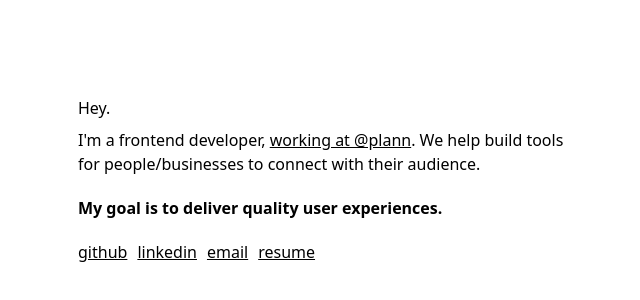
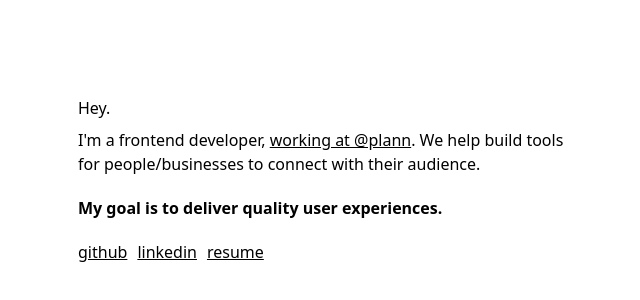
Before and after one commit to cain/cain, a Next.js app: page / in a window 1280 px wide. Shown: the part 66-366 px from the top of the page, without its empty margins (312-952 px from the left). Built offline with nearby package versions, Linux system fonts and the light colour scheme.

Commit message:
Update index.js

```diff
--- a/pages/index.js
+++ b/pages/index.js
@@ -25,7 +25,6 @@ export default function Home() {
         <div className={styles.contact}>
           <a href="https://github.com/cain" target="_blank">github</a>
           <a href="https://www.linkedin.com/in/cainhall/" target="_blank">linkedin</a>
-          <a href="mailto:me@cainhall.com.au" target="_blank">email</a>
           <a href="https://cain.github.io/resume/" target="_blank">resume</a>
         </div>
        {/* <h3 class=" mt-5 mb-2">Some Writings:</h3>
```
